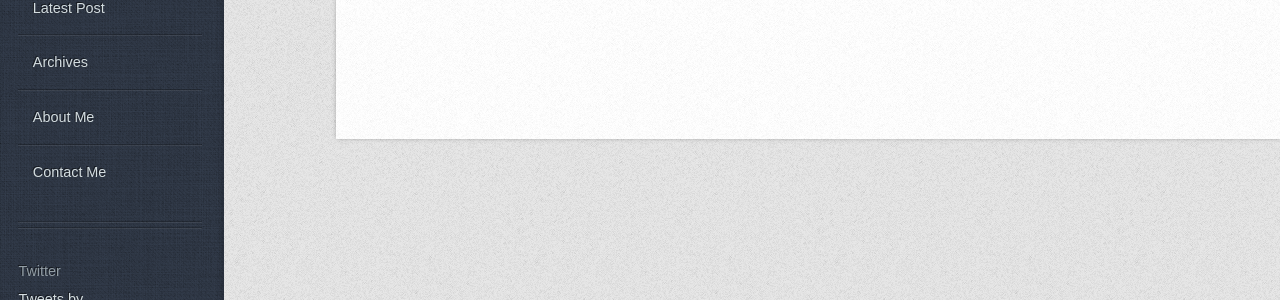
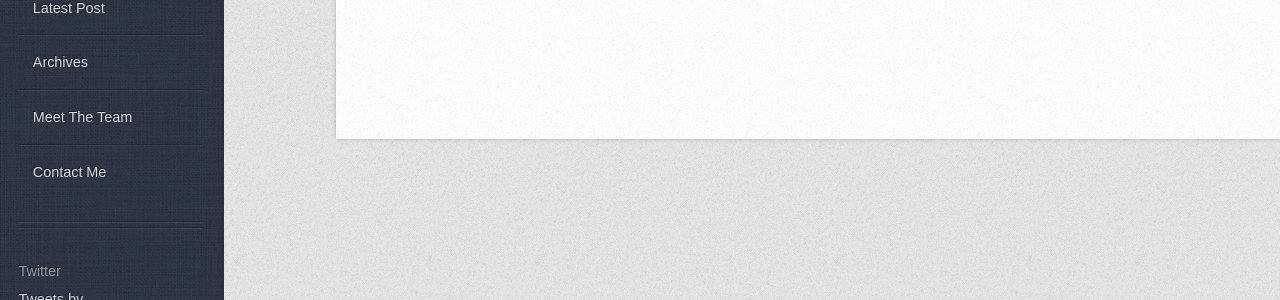
Before and after one commit to leochilds/digitalalchemy, a Jekyll site: the page built from index.html, in a window 1280 px wide. Shown: the part 237-537 px from the top of the page. Built offline with Jekyll 4.4.1, drawn with Linux system fonts in a browser that asks for light colours; nearby versions of some CDN libraries; comment, search, counter and statistics services are not loaded.

Commit message:
nav bar added link to meet the team

```diff
--- a/_includes/nav.html
+++ b/_includes/nav.html
@@ -1,9 +1,9 @@
 <!-- Nav -->
 							<nav id="nav">
 								<ul>
-									<li><a href="#">Latest Post</a></li>
+									<li><a href="">Latest Post</a></li>
 									<li><a href="#">Archives</a></li>
-									<li><a href="#">About Me</a></li>
+									<li><a href="/pages/meettheteam.html">Meet The Team</a></li>
 									<li><a href="#">Contact Me</a></li>
 								</ul>
 							</nav>
```
